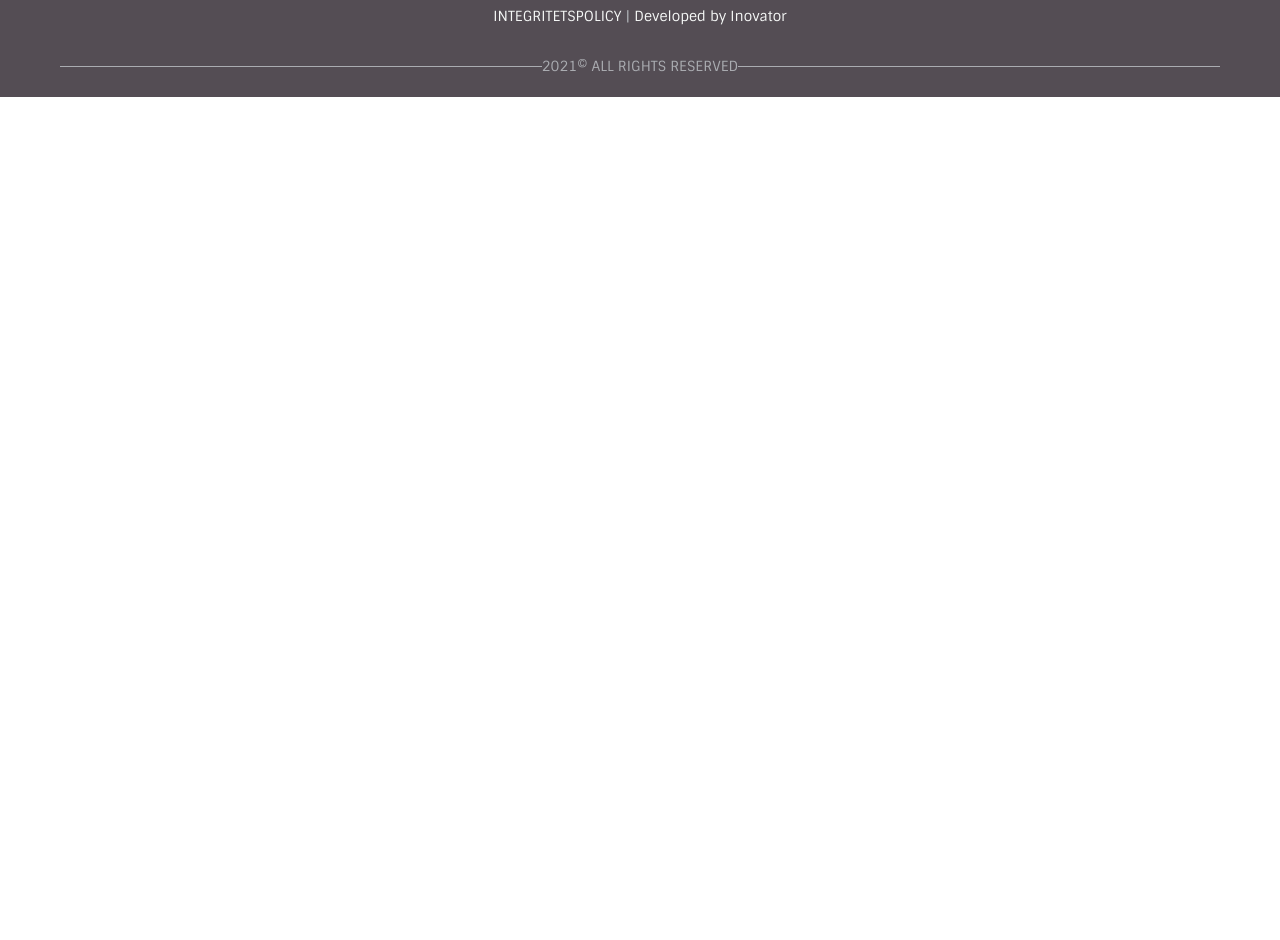
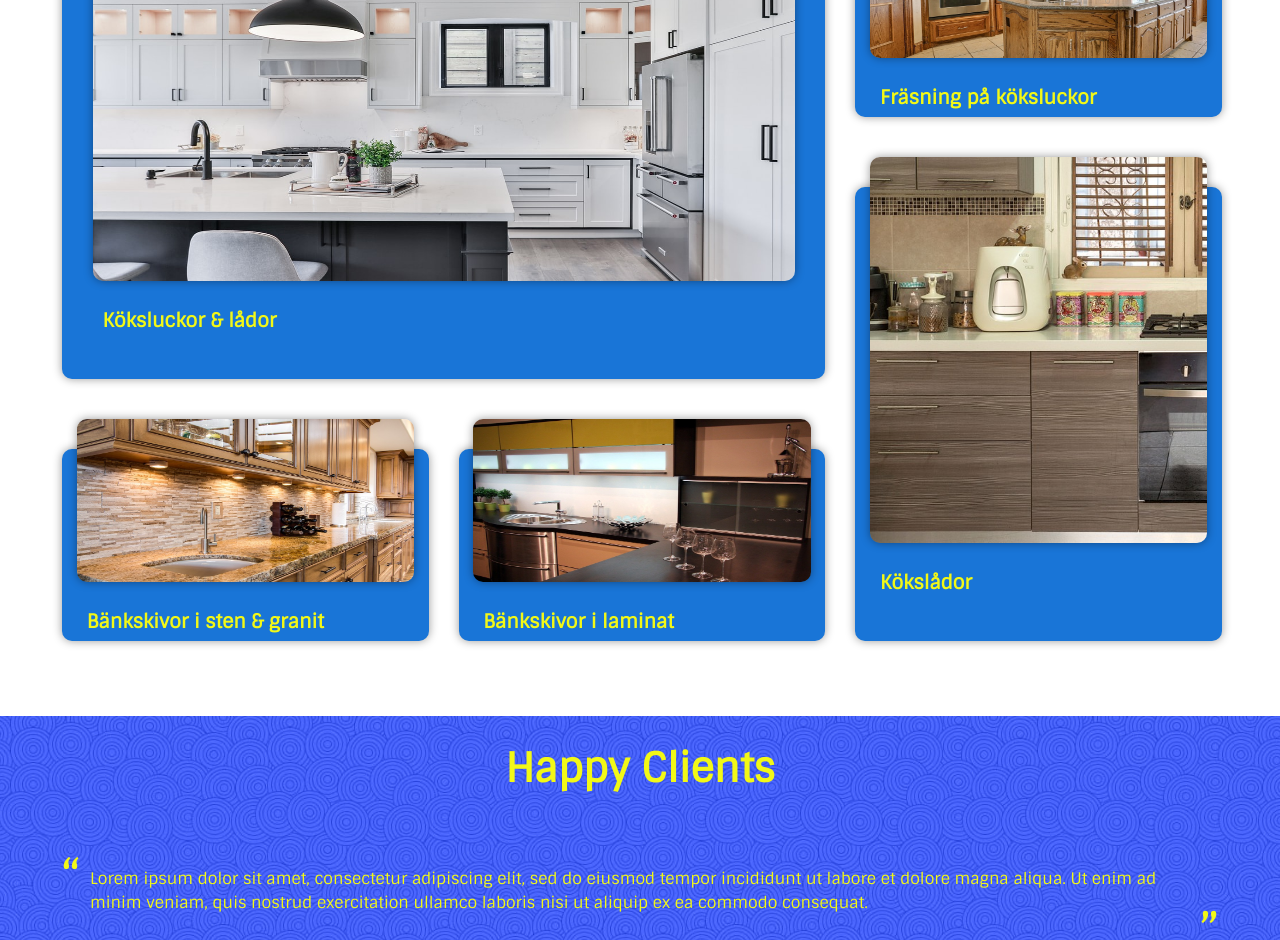
Before and after one commit to 30jovic03/inovator-Nygammalt-kok, a plain HTML site: page index.html in a window 1280 px wide. Shown: the part 1860-2800 px from the top of the page. Before the commit the page ends 1957 px from the top, so only its background shows below. Drawn offline with Linux system fonts and the light colour scheme.

Commit message:
Implement products section

```diff
--- a/assets/css/index.css
+++ b/assets/css/index.css
@@ -29,6 +29,9 @@ h1 {
 
 h2 {
   font-size: 1.5rem;
+  color: var(--color-blue);
+  padding-bottom: 40px;
+  text-align: center;
 }
 
 h3 {
@@ -161,11 +164,6 @@ li.logo img {
   padding: 25px;
 }
 
-#steps h2 {
-  color: var(--color-blue);
-  padding-bottom: 40px;
-}
-
 .step {
   position: relative;
   margin-left: 40px;
@@ -218,11 +216,60 @@ li.logo img {
   color: var(--color-gray-3);
 }
 
+/* products */
+
+.grid {
+  display: grid;
+  grid-template-columns: 1fr;
+  gap: 10px;
+  padding: 20px;
+  justify-content: center;
+  align-items: center;
+  margin-bottom: 40px;
+}
+
+.card {
+  position: relative;
+  background-color: var(--color-blue);
+  border-radius: 10px;
+  box-shadow: 0 0 10px rgba(0, 0, 0, 0.4);
+  padding: 0 4%;
+  margin: 20px 2px 30px;
+}
+
+.card .photo {
+  overflow: hidden;
+  border-radius: 10px;
+  box-shadow: 0 0 10px rgba(0, 0, 0, 0.4);
+  width: 100%;
+  position: relative;
+  top: -30px;
+}
+
+.card .photo img {
+  width: 110%;
+  display: block;
+}
+
+.card h3 {
+  color: var(--color-yellow);
+  margin: 10px;
+  font-size: 1.2rem;
+  position: relative;
+  top: -15px;
+}
+
 /* clients */
 
 #clients {
   background: url("/assets/images/client_background.jpg") no-repeat center
     center/cover;
+}
+
+#clients h2 {
+  padding-top: 20px;
+  padding-bottom: 10px;
+  color: var(--color-yellow);
 }
 
 .reviews {
@@ -234,11 +281,6 @@ li.logo img {
 }
 
 .reviews div {
-  padding-bottom: 1rem;
-}
-
-.reviews h2 {
-  color: var(--color-yellow);
   padding-bottom: 1rem;
 }
 
@@ -282,8 +324,6 @@ li.logo img {
   color: var(--color-yellow);
 }
 
-/* products */
-
 /* footer */
 
 footer {
@@ -306,6 +346,10 @@ footer a:hover {
   color: var(--color-gray-2);
 }
 
+footer i {
+  margin: 0 5px;
+}
+
 .copyright {
   padding-bottom: 1rem;
 }
@@ -322,7 +366,10 @@ footer a:hover {
   border-bottom: 1px solid var(--color-gray-2);
 }
 
-@media screen and (min-width: 992px) {
+/* @media screen and (min-width: 576px) {
+} */
+
+@media screen and (min-width: 769px) {
   .container {
     max-width: 1200px;
     margin: auto;
@@ -396,4 +443,53 @@ footer a:hover {
     padding: 10px;
     margin: 0 12%;
   }
+
+  /* products */
+
+  .grid {
+    padding-bottom: 70px;
+    grid-column-gap: 30px;
+    grid-row-gap: 70px;
+    grid-template-columns: repeat(3, 1fr);
+    grid-template-rows: repeat(4, 15vw);
+  }
+
+  .card {
+    height: 100%;
+    width: 100%;
+  }
+
+  .card .photo {
+    height: 85%;
+  }
+
+  .card .photo img {
+    height: 110%;
+  }
+
+  .item1 {
+    grid-area: 2/1/4/3;
+  }
+  .item2 {
+    grid-area: 1/1/2/2;
+  }
+  .item3 {
+    grid-area: 2/3/3/4;
+  }
+  .item4 {
+    grid-area: 3/3/5/4;
+  }
+  .item5 {
+    grid-area: 1/2/2/4;
+  }
+  .item6 {
+    grid-area: 4/1/5/2;
+  }
+  .item7 {
+    grid-area: 4/2/5/3;
+  }
+
+  .item4 .photo img {
+    width: 200%;
+  }
 }
--- a/index.html
+++ b/index.html
@@ -37,8 +37,8 @@
     </div>
   </section>
   <section id="steps">
+    <h2>This is how it works...</h2>
     <div class="container">
-      <h2>This is how it works...</h2>
       <div class="step">
         <div class="hexagon">
           <div class="hex">
@@ -80,11 +80,56 @@
       </div>
     </div>
   </section>
-  <section id="products"></section>
+  <section id="products">
+    <h2>Produkter</h2>
+    <div class="container grid">
+      <div class="card item1">
+        <div class="photo">
+          <img src="/assets/images/kitchen-product-1.jpg" alt="kitchen" />
+        </div>
+        <h3>Köksluckor & lådor</h3>
+      </div>
+      <div class="card item2">
+        <div class="photo">
+          <img src="/assets/images/kitchen-product-2.jpg" alt="kitchen" />
+        </div>
+        <h3>Färger på köksluckor</h3>
+      </div>
+      <div class="card item3">
+        <div class="photo">
+          <img src="/assets/images/kitchen-product-3.jpg" alt="kitchen" />
+        </div>
+        <h3>Fräsning på köksluckor</h3>
+      </div><div class="card item4">
+        <div class="photo">
+          <img src="/assets/images/kitchen-product-4.jpg" alt="kitchen" />
+        </div>
+        <h3>Kökslådor</h3>
+      </div>
+      <div class="card item5">
+        <div class="photo">
+          <img src="/assets/images/kitchen-product-5.jpg" alt="kitchen" />
+        </div>
+        <h3>Kökshandtag</h3>
+      </div>
+      <div class="card item6">
+        <div class="photo">
+          <img src="/assets/images/kitchen-product-6.jpg" alt="kitchen" />
+        </div>
+        <h3>Bänkskivor i sten & granit</h3>
+      </div>
+      <div class="card item7">
+        <div class="photo">
+          <img src="/assets/images/kitchen-product-7.jpg" alt="kitchen" />
+        </div>
+        <h3>Bänkskivor i laminat</h3>
+      </div>
+    </div>
+  </section>
   <section id="clients">
+    <h2>Happy Clients</h2>
     <div class="container">
       <div class="reviews">
-        <h2>Happy Clients</h2>
         <blockquote>Lorem ipsum dolor sit amet, consectetur adipiscing elit, sed do eiusmod tempor incididunt ut labore et dolore magna aliqua. Ut enim ad minim veniam, quis nostrud exercitation ullamco laboris nisi ut aliquip ex ea commodo consequat.
         </blockquote>
         <div><img src="/assets/images/fake-person.jpg" alt="" /></div>
@@ -102,7 +147,7 @@
 </body>
 <footer>
   <div class="container">
-    <div>Nygammalt Kök Sverige AB | Adress: Silvåkragatan 62, 254 58 Helsingborg | Telefon: 040-510 540 | Email: <a href="#">info@nygammaltkok.se</a> | <a href="#"><i class="fa fa-instagram"></i></a> <a href="#"><i class="fa fa-facebook-square"></i></a></div>
+    <div>Nygammalt Kök Sverige AB | Adress: Silvåkragatan 62, 254 58 Helsingborg | Telefon: 040-510 540 | Email: <a href="#">info@nygammaltkok.se</a> | <a href="#"><i class="fab fa-instagram"></i></a>  <a href="#"><i class="fab fa-facebook-square"></i></a></div>
     <div><a href="https://nygammaltkok.se/integritetspolicy-2/">INTEGRITETSPOLICY</a> | <a href="http://inovator.dk/" target="_blank">Developed by Inovator</a></div>
     <div class="copyright">
       <div class="copy"><script>document.write(new Date().getFullYear())</script>&copy ALL RIGHTS RESERVED</div>
```
Also changed, not shown: assets/images/kitchen-product-1.jpg (added), assets/images/kitchen-product-2.jpg (added), assets/images/kitchen-product-3.jpg (added), assets/images/kitchen-product-4.jpg (added), assets/images/kitchen-product-5.jpg (added), assets/images/kitchen-product-6.jpg (added), assets/images/kitchen-product-7.jpg (added).
